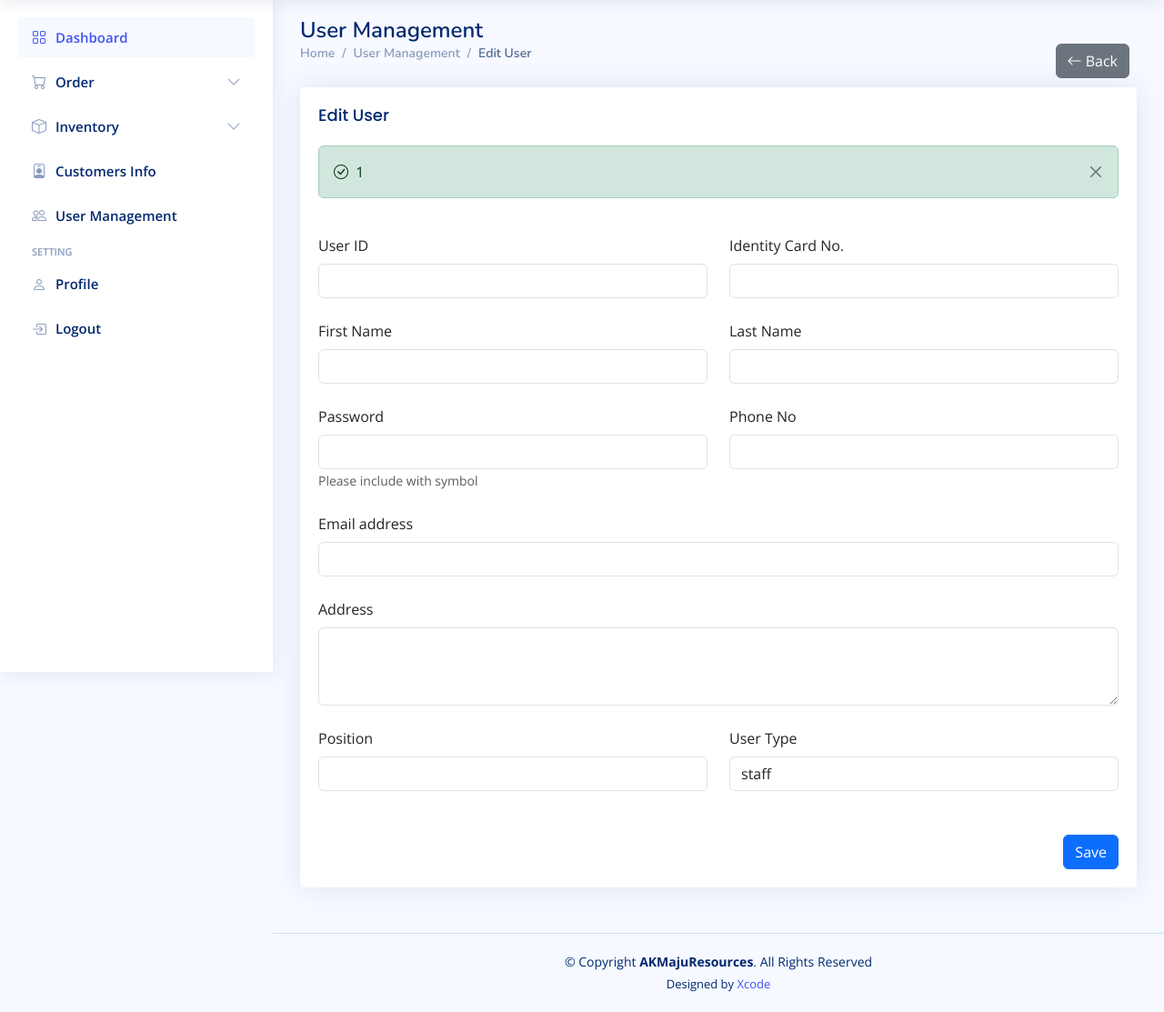
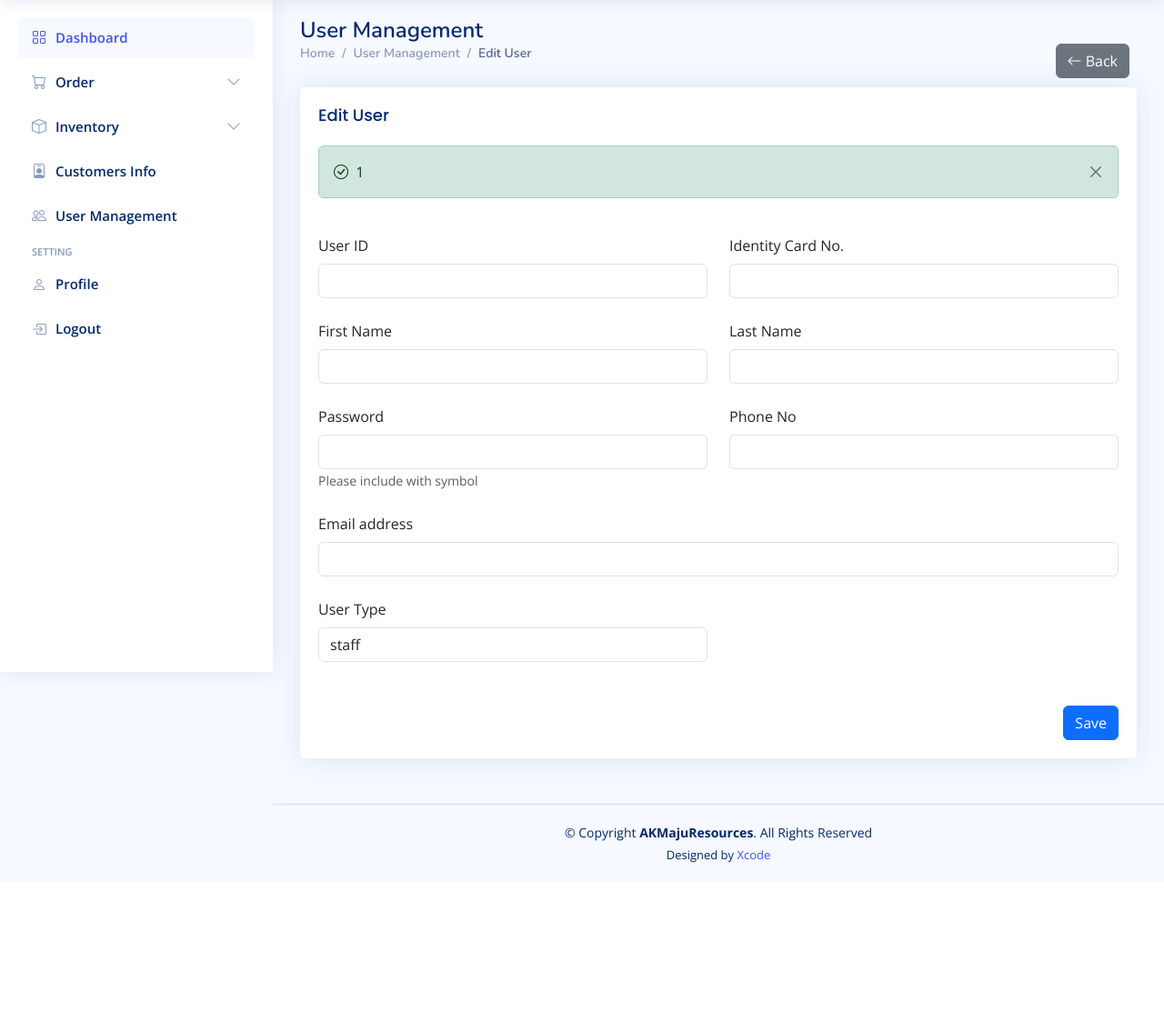
Before and after one commit to zw-weng/xcode-akmms, a PHP site: page /akmms/user-edit.php in a window 1280 px wide. Shown: the part 61-1174 px from the top of the page at 91% size. After the commit the page ends 1010 px from the top, so only its background shows below. Run offline with PHP 8.4, Linux system fonts and the light colour scheme; a user stored in the database is signed in; data comes from the database, SQL or seed files in the repository; data that the repository does not hold is empty; some libraries are stand-ins or nearby versions.

Commit message:
Update user-edit.php

```diff
--- a/user-edit.php
+++ b/user-edit.php
@@ -130,26 +130,12 @@
                       </div>
                   </div>
 
-                  <div class="form-group">
-                    <label for="exampleInputEmail1" class="form-label mt-4">Email address</label>
-                    <?php
-                    echo '<input type="email" name="femail" class="form-control" value="'.$row['user_email'].'" id="exampleInputEmail1" aria-describedby="emailHelp" placeholder="" required>';
-                    ?>
-                  </div>
-
-                  <div class="form-group">
-                      <label for="exampleTextarea" class="form-label mt-4">Address</label>
-                      <textarea class="form-control" name="fadd" id="exampleTextarea" rows="3" required>
-                          <?php echo htmlspecialchars($row['user_address']); ?>
-                      </textarea>
-                  </div>
-
                   <div class="form-group row">
-                      <div class="col-md-6">
-                          <label for="fposition" class="form-label mt-4">Position</label>
-                          <?php
-                          echo '<input type="text" name="fposition" class="form-control" value="'.$row['user_position'].'" id="fposition" placeholder="" required>';
-                          ?>
+                      <div class="form-group">
+                        <label for="exampleInputEmail1" class="form-label mt-4">Email address</label>
+                        <?php
+                        echo '<input type="email" name="femail" class="form-control" value="'.$row['user_email'].'" id="exampleInputEmail1" aria-describedby="emailHelp" placeholder="" required>';
+                        ?>
                       </div>
 
                       <div class="col-md-6">
```
